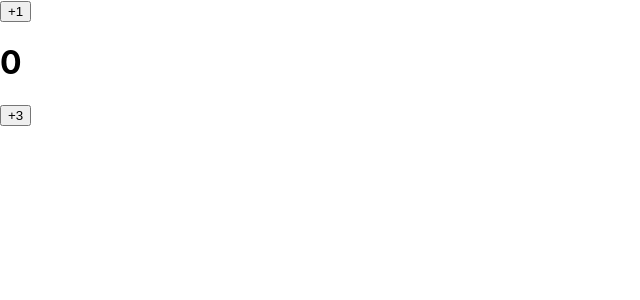
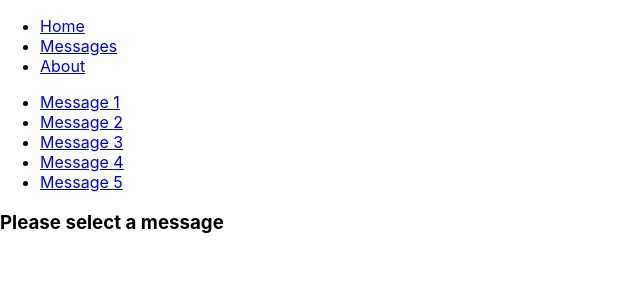
Before and after one commit to githubscientist/react-demo, a React (Create React App) app: page /messages in a window 1280 px wide. Shown: the top 300 px of the page, without its empty margins (0-640 px from the left). Built offline with nearby package versions, Linux system fonts and the light colour scheme.

Commit message:
react day 6 completed

```diff
--- a/package.json
+++ b/package.json
@@ -8,6 +8,7 @@
     "@testing-library/user-event": "^13.5.0",
     "react": "^18.2.0",
     "react-dom": "^18.2.0",
+    "react-router-dom": "^5.2.0",
     "react-scripts": "5.0.1",
     "web-vitals": "^2.1.4"
   },
--- a/src/App.js
+++ b/src/App.js
@@ -1030,20 +1030,56 @@
 
 // export default App;
 
-import React, { useState } from 'react';
+// import React, { useState } from 'react';
+
+// function App() {
+//   const [count, setCount] = useState(0);
+
+//   return (
+//     <div>
+//       <button onClick={() => setCount(count + 1)}>+1</button>
+//       <h1>{ count }</h1>
+//       <button onClick={() => {
+//         setCount(count => count + 1);
+//         setCount(count => count + 1);
+//         setCount(count => count + 1);
+//       }}>+3</button>
+//     </div>
+//   )
+// }
+
+// export default App;
+// React Router API
+// Router - keep the UI in sync with the URL (BrowserRouter)
+// Link - Renders a navigation link
+// Route - renders a ui component depending on the url
+
+import React from 'react';
+import { Link, Route, Switch } from 'react-router-dom';
+import Home from './components/Home';
+import Messages from './components/Messages';
+import About from './components/About';
+import { Redirect } from 'react-router-dom/cjs/react-router-dom.min';
 
 function App() {
-  const [count, setCount] = useState(0);
-
   return (
     <div>
-      <button onClick={() => setCount(count + 1)}>+1</button>
-      <h1>{ count }</h1>
-      <button onClick={() => {
-        setCount(count => count + 1);
-        setCount(count => count + 1);
-        setCount(count => count + 1);
-      }}>+3</button>
+      <div>
+      <ul>
+        <li><Link to='/'>Home</Link></li>
+        <li><Link to='/messages'>Messages</Link></li>
+        <li><Link to='/about'>About</Link></li>
+      </ul>
+      </div>
+
+      <div>
+        <Switch>
+          <Route exact path='/' component={Home} />
+          <Route path='/messages' component={Messages} />
+          <Route path='/about' component={About} />
+          <Redirect to='/' />
+        </Switch>
+      </div>
     </div>
   )
 }
--- /dev/null
+++ b/src/components/About.js
@@ -0,0 +1,12 @@
+import React from 'react';
+
+function About() {
+  return (
+      <div>
+          <h2>About</h2>
+          <p>About Page</p>
+    </div>
+  )
+}
+
+export default About;
--- /dev/null
+++ b/src/components/Home.js
@@ -0,0 +1,12 @@
+import React from 'react';
+
+function Home() {
+  return (
+    <div>
+          <h2>Home</h2>
+          <p>My Home Page</p>
+    </div>
+  )
+}
+
+export default Home;
--- /dev/null
+++ b/src/components/MessageDetails.js
@@ -0,0 +1,26 @@
+import React from 'react';
+import { useParams } from 'react-router-dom/cjs/react-router-dom.min';
+
+function MessageDetails() {
+    const { id } = useParams();
+
+    const messageData = {
+        1: { name: 'John', age: 25 },
+        2: { name: 'Jane', age: 30 },
+        3: { name: 'Mark', age: 35 },
+        4: { name: 'Zoe', age: 21 },
+        5: { name: 'Alice', age: 40},
+    };
+
+    const message = messageData[id];
+
+  return (
+      <div>
+          <h1>Message Details: {id}</h1>
+          <p>Name: {message.name}</p>
+          <p>Age: { message.age }</p>
+    </div>
+  )
+}
+
+export default MessageDetails;
--- /dev/null
+++ b/src/components/Messages.js
@@ -0,0 +1,37 @@
+import React from 'react';
+import { Link, Route, Switch } from 'react-router-dom/cjs/react-router-dom.min';
+import MessageDetails from './MessageDetails';
+
+function Messages({match}) {
+  return (
+    <div>
+      <ul>
+        {/* {
+          [...Array(5).keys()].map(item => {
+            return <li key={item}>
+              <Link to={`${match.url}/${item+1}`} >
+                Message {item + 1}
+              </Link>
+            </li>
+          })
+        }   */
+          [1, 2, 3, 4, 5].map(item => {
+            return <li>
+              <Link to={`${match.url}/${item}`}>
+                Message {item}
+              </Link>
+            </li>
+          })
+        }
+
+
+      </ul>
+      <Switch>
+        <Route exact path={match.url} render={ () => <h3>Please select a message </h3>} />
+        <Route path={`${match.url}/:id`} component={MessageDetails} />
+      </Switch>
+    </div>
+  )
+}
+
+export default Messages;
```
Also changed, not shown: src/index.js (+6 -2 lines), 1 other file (tests, documents, lock files or other folders).
